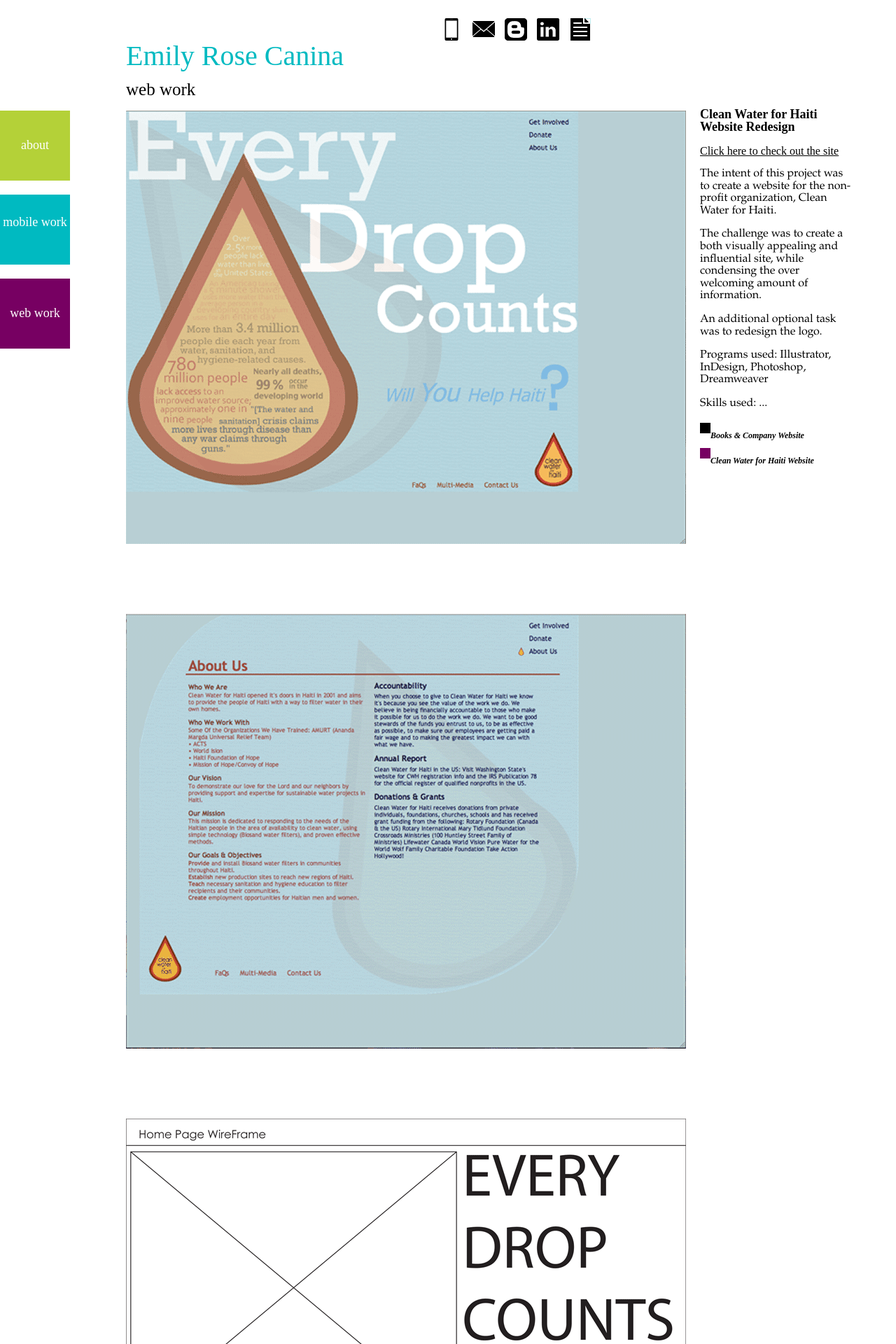
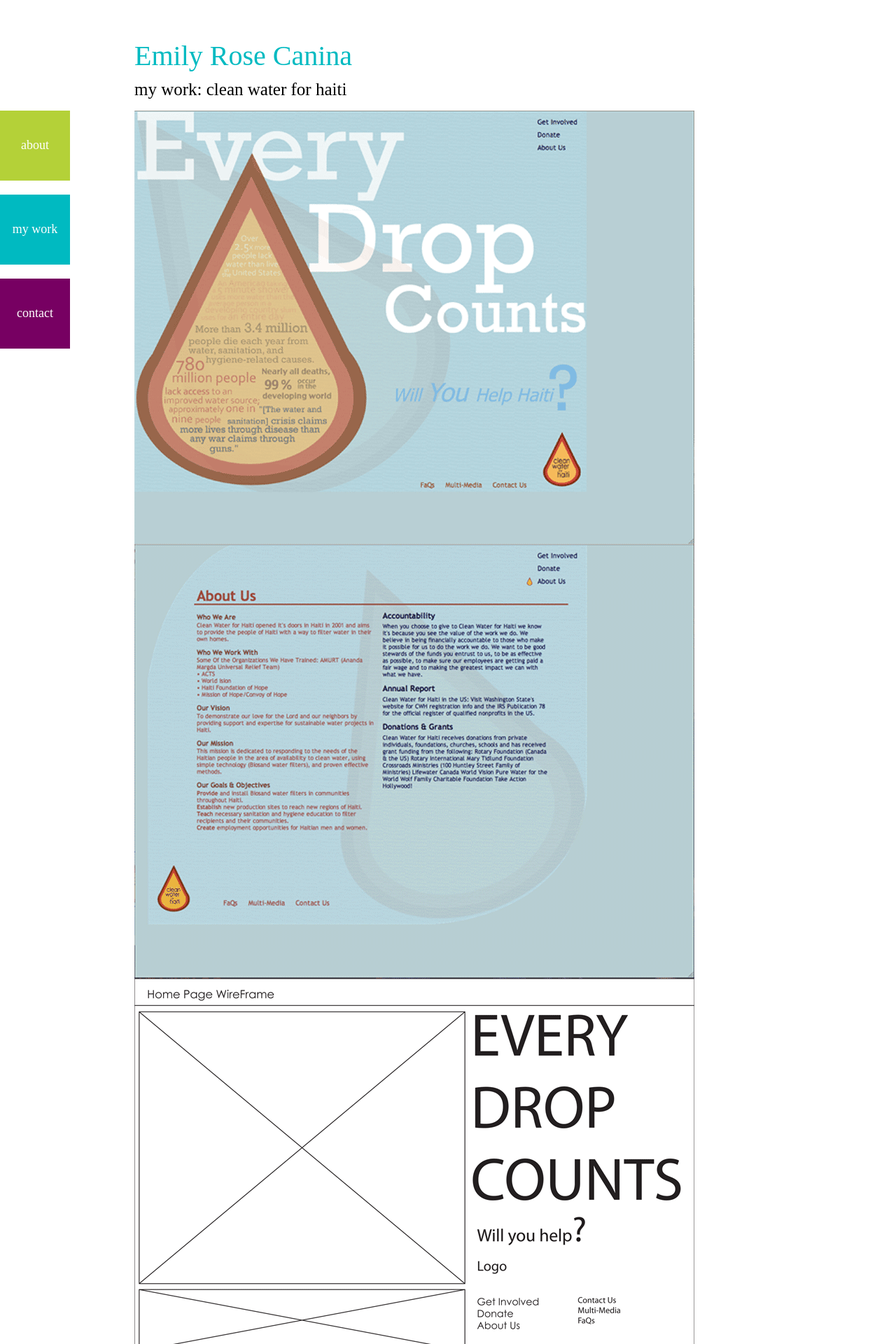
Before and after one commit to emilycanina/emilycanina.github.io, a PHP site: page /web2.html in a window 1280 px wide. Shown: the top 1920 px of the page at 70% size. Run offline with PHP 8.4, Linux system fonts and the light colour scheme.

Commit message:
editing and revising my site, changing the nav to: about, mywork, and contact, cleaning up my code

```diff
--- a/css/style.css
+++ b/css/style.css
@@ -15,7 +15,7 @@ body{
 h1{
 	font-family:"Century Gothic";
 	color:rgba(0,186,193,1.0);
-	margin:60px 0px 15px 180px;
+	margin:60px 0px 15px 15%;
 	font-size:40px;
 	font-weight:400;
 	float: left;
@@ -24,7 +24,7 @@ h1{
 
 h2{
 	font-family:"Century Gothic";
-	margin:0px 0px 18px 180px;
+	margin:0px 0px 18px 15%;
 	font-size:25px;
 	font-weight:400;
 	clear: both;
@@ -37,26 +37,26 @@ h2{
 .web h2{color:rgba(119,0,98,1.0);}
 
  /*top nav ------------------------------*/
-#topnav{
-	width:250px;
-	left:10%;
-	top:10px;
+#contactnav{
+	width:600px;
+	left:15%;
+	top:80px;
 	float:left;
 	position:relative;
 		}
 
-#topnav ul {list-style-type:none;}
-#topnav li {display:inline-block;  font-family:"Century Gothic"; margin-left: 10px;}
-#topnav li:first-child {margin-left:-30px;}
-#topnav a:link {color:#770062; text-decoration:none; font-size:15px;}
-#topnav a:visited {color:#770062; text-decoration:none;font-size:15px;}
-#topnav a:active {background-position: bottom;}
-#topnav a:hover {background-position: bottom;}
-#topnav a
+#contactnav ul {list-style-type:none; padding: 0px 0px 0px 0px;}
+#contactnav li {display:inline-block;  font-family:"Century Gothic"; margin: 0px 50px 0px 0px;}
+#contactnav a:link {color:#770062; text-decoration:none; font-size:15px;}
+#contactnav a:visited {color:#770062; text-decoration:none;font-size:15px;}
+#contactnav a:active {background-position: bottom;}
+#contactnav a:hover {background-position: bottom;}
+#contactnav a
 	{ 	display: block;
-		width:32px;
-		height:32px;
+		width:100px;
+		height:100px;
 		overflow: hidden;
+		margin-bottom: 10px;
 		text-indent: -999;
 		}
 
@@ -69,7 +69,7 @@ a.linkedin {background: url(../images/icons/linkedin.png);}
  #image {
 		width:250px;
 		height:300px;
-		margin-left:180px;
+		margin-left:15%;
 		clear:both;
 		background-image:url(../images/mypic.png);
 		}
@@ -79,64 +79,28 @@ a.linkedin {background: url(../images/icons/linkedin.png);}
 			width:600px;
 			height:800px;
 			clear:both;
-			margin:1px 0px 0px 180px;
+			margin:1px 0px 0px 15%;
 		}
 
-/*sketch Button on Project Pages PAGES------------------------------*/
-#sketch {width:100px; clear:both; float:left; margin-top:-580px; margin-left:680px;}
-
-#sketch p {font-family:"Century Gothic"; font-size:16px; color:black; line-height:1.1;}
-
-.sketchicon, .sketchicon a{
-	float:left;
-	position:relative;
-	display: block;
-}
-
-.sketchicon img {display:block;}
-
-/*sketchback PAGES  Back Button ------------------------------*/
-#sketchback {width:200px; float:right; margin-top:-800px; margin-right:0px;}
-#sketchback p {font-family:"Century Gothic"; font-size:16px; color:black; line-height:1.1;}
-
-.sketchback, .sketchback a{
-	float:left;
-	position:relative;
-	display: block;
-}
-
-.sketchback img {display:block;}
-
-     /*sketchcontent Pages of Sketches PAGES------------------------------*/
-		#sketchcontent {
-						width:674px;
-						height:800px;
-						clear:both;
-						margin-left:180px;
-						}
-
-#sketchcontent p {font-family:"Century Gothic"; font-size:16px; color:black; line-height:1.1;}
-#sketchcontent h1 {font-family:"Century Gothic"; font-size:18px; color:black; line-height:1.1;}
-
  /*mywork---------------------------------------------*/
-	.mywork {float:left; clear: both; margin:0px 0px 100px 180px;}
+	.mywork {float:left; clear: both; margin:0px 0px 0px 15%; max-width: 70%; max-height: 70%;}
 
 	/*printnav PAGES---------------------------------------------*/
 		#projectnav {
 					height:75px;
-					width:450px;
+					width:800px;
 					color:#906;
-					position: fixed;
 					float:left;
-					margin:430px 0px 0px 960px;
+					margin:0px 0px 0px 15%;
 				}
 
-		#projectnav ul {list-style-type:none;}
-		#projectnav li {display:inline-block; margin-right:50px; margin-left:0px;}
-		#projectnav a:link {font-family:"Century Gothic";}
-		#projectnav a:visited {font-family:"Century Gothic";}
-		#projectnav a:active {font-family:"Century Gothic";}
-		#projectnav a:hover {font-family:"Century Gothic";}
+		#projectnav ul {list-style-type:none; padding-left:0;}
+		#projectnav li {display:inline; margin-right:10px; border-right: 2px solid; padding-right: 10px;}
+		#projectnav li:last-child {border-right: none;}
+		#projectnav a:link {font-family:"Century Gothic";text-decoration:none;}
+		#projectnav a:visited {font-family:"Century Gothic";text-decoration:none;}
+		#projectnav a:active {font-family:"Century Gothic";text-decoration:none;}
+		#projectnav a:hover {font-family:"Century Gothic";text-decoration:none; color:rgba(0,186,193,1.0);}
 
 		#projectnav h3{
 						font-family:"century gothic";
@@ -148,9 +112,8 @@ a.linkedin {background: url(../images/icons/linkedin.png);}
 
 		   	 /*caption PAGES---------------------------------------------*/
 			    #caption{
-					width:220px;
-					position:fixed;
-					margin:-22px 0px 0px 1000px;
+					width:600px;
+					margin:0px 0px 30px 15%;
 					float: left;
 					}
 
@@ -176,7 +139,7 @@ a.linkedin {background: url(../images/icons/linkedin.png);}
 	}
 
 #boxnav ul {
-			 list-style-type:none;
+			list-style-type:none;
 			text-align:center;
 			font-family:"Century Gothic";
 			padding-top:40px;
@@ -187,7 +150,7 @@ a.linkedin {background: url(../images/icons/linkedin.png);}
 
 #boxnav li.green {background-color:rgba(180,209,56,1.0); padding-top:40px;}/*background-color:#B4D138; */
 #boxnav li.purple {background-color:rgba(119,0,98,1.0); padding-top:40px;} /*background-color:#770062*/
-#boxnav li.blue {background-color:rgba(0,186,193,1.0);padding:30px 0px 10px 0px}
+#boxnav li.blue {background-color:rgba(0,186,193,1.0);padding-top:40px;}
 
 #boxnav a:visited {color:white; text-decoration:none;}
 #boxnav a:link {color:white; text-decoration:none;}
--- a/web2.html
+++ b/web2.html
@@ -3,7 +3,7 @@
 <head>
 <link rel="stylesheet" type="text/css" href="css/style.css"/>
 
-<title>Emily Rose Canina | web</title>
+<title>Emily Rose Canina | Clean Water for Haiti</title>
 
 	<style type="text/css">
 		a:link {color:#000;}
@@ -19,20 +19,9 @@
  <div id="wrapper">
 
 <!-- HEADER & TOP NAV-->
-
    <h1> Emily Rose Canina </h1>
 
-    <div id="topnav">
-       <ul>
-          <li> <a href="index.html" title="call mobile" class="cell"></a></li>
-          <li> <a href="index.html" title="email me" class="email"></a></li>
-          <li> <a href="http://emilyrcanina.blogspot.com/" title="check out my blog" class="blogger"></a> </li>
-          <li> <a href="www.linkedin.com/pub/emily-canina/33/a12/baa/" title="LinkedIn" class="linkedin"></a></li>
-          <li> <a href="CaninaResume.pdf" target="_blank" title="My Resume" class="resume"></a></li>
-       </ul>
-    </div>
-
-   <h2 class="web">web work</h2>
+   <h2 class="web">my work: clean water for haiti</h2>
 
 <!-- CONTENT-->
         <img class="mywork" src="images/web/w.haitihome.png">
@@ -40,13 +29,6 @@
         <img class="mywork" src="images/web/whwireframe1.png">
         <img class="mywork" src="images/web/whwireframes2.png">
         <img class="mywork" src="images/web/whthumbnail.png">
-
-                      <div id="projectnav">
-                        <ul>
-                           <li> <a href="web1.html"><img src="images/btn.png" /><h3> Books & Company Website</h3></a></li>
-                           <li> <a href="web2.html"><img src="images/btnpurple.png" /><h3> Clean Water for Haiti Website</h3></a></li>
-                         </ul>
-                     </div> <!-- END of projectnav-->
 
               		<div id="caption">
                       <h3>Clean Water for Haiti Website Redesign</h3>
@@ -58,24 +40,13 @@
                              <p>Skills used: ...</p>
               		</div> <!-- END of caption-->
 
-   <div id="sketch">
- 	<h1 class="sketchicon"> <a href="http://www.emilycanina.com">
-  	 <img src="images/websketch.png" alt> </a>
- 		<p>My Process</p>
- 	</h1>
- </div> <!-- END of Sketches-->
-
-
-
-
 
 <!-- BOX NAV-->
-
 <div id="boxnav">
     <ul>
         <a href="index.html"><li class="green">about</li></a>
-      <a href="mobile.html"><li class="blue">mobile work</li></a>
-      <a href="web1.html"><li class="purple">web work</li></a>
+        <a href="mywork.html"><li class="blue">my work</li></a>
+        <a href="contact.html"><li class="purple">contact</li></a>
     </ul>
 </div>
 
```
Also changed, not shown: contact.html (added, +46 -0 lines), index.html (+2 -14 lines), mobile.html (+3 -30 lines), mywork.html (added, +68 -0 lines), web1.html (+4 -31 lines), images/icons/cell.png, images/icons/email.png, images/icons/linkedin.png, images/icons/mail.png (added). Lines whose indentation alone changed are shown as unchanged.
